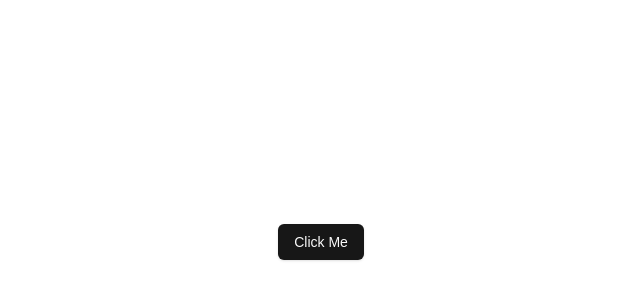
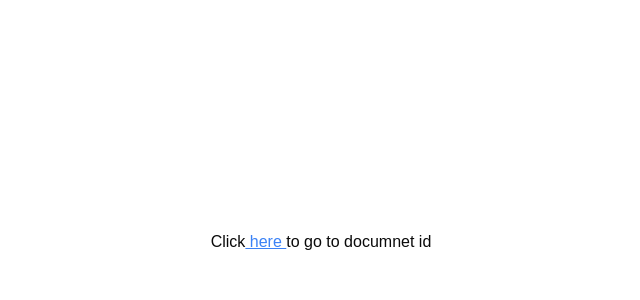
Before and after one commit to ethanevans33/DocumentEditor, a Next.js app: page / in a window 1280 px wide. Shown: the part 158-458 px from the top of the page, without its empty margins (319-959 px from the left). Built offline with nearby package versions, Linux system fonts and the light colour scheme.

Commit message:
Added filed needed for correct project structure

```diff
--- /dev/null
+++ b/src/app/documents/[documentId]/page.tsx
@@ -0,0 +1,15 @@
+interface DocumentIdPageProps {
+    params: Promise<{ documentId: string }>;
+};
+
+const DocumentIdPage = async ({ params }: DocumentIdPageProps) => {
+    const {documentId} = await params;
+
+    return (
+        <div>
+            Document ID: {documentId}
+        </div>
+    );
+}
+
+export default DocumentIdPage;
--- /dev/null
+++ b/src/app/documents/page.tsx
@@ -0,0 +1,11 @@
+const DocumnetsPage = () => {
+    return (
+        <div>
+            <p>
+                Documnets Page
+            </p>
+        </div>
+    );
+}
+
+export default DocumnetsPage;
--- a/src/app/page.tsx
+++ b/src/app/page.tsx
@@ -1,10 +1,9 @@
-import { Button } from "@/components/ui/button";
+import Link from "next/link";
+
 const Home = () => {
   return (
     <div className="flex min-h-screen items-center justify-center">
-        <Button>
-          Click Me
-        </Button>
+        Click <Link href="/documents/123"><span className="text-blue-500 underline">&nbsp;here&nbsp;</span></Link> to go to documnet id
     </div>
   );
 }
```
